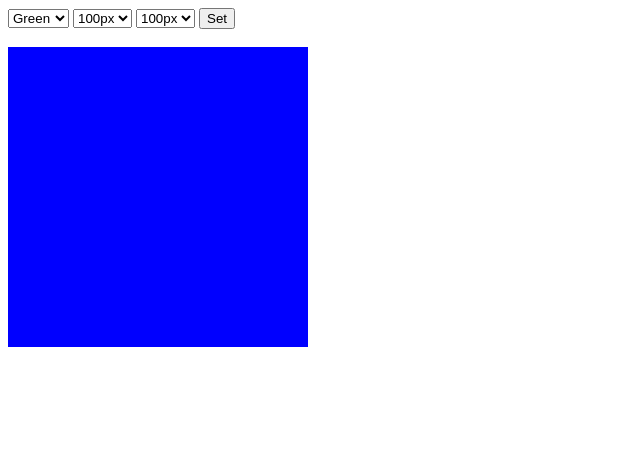
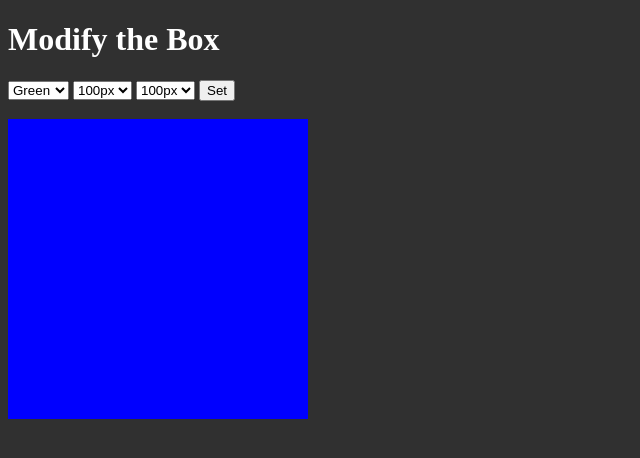
Before and after one commit to TechSnazzy/javascript-test, a plain HTML site: page index.html in a window 1280 px wide. Shown: the whole page, without its empty margins (0-640 px from the left). Drawn offline with Linux system fonts and the light colour scheme.

Commit message:
Change to dark mode and add h1 heading

```diff
--- a/css/main.css
+++ b/css/main.css
@@ -1,7 +1,7 @@
-/* body {
+body {
   background-color: #303030;
   color: white;
-} */
+}
 
 #modify {
   width: 300px;
--- a/index.html
+++ b/index.html
@@ -6,6 +6,7 @@
     <link rel="stylesheet" href="css/main.css" />
   </head>
   <body>
+    <h1>Modify the Box</h1>
     <select name="cssProperty" id="background">
       <option value="green">Green</option>
       <option value="yellow">Yellow</option>
@@ -26,7 +27,7 @@
 
     <button id="set">Set</button>
 
-    <br><br>
+    <br /><br />
 
     <div id="modify"></div>
 
```
